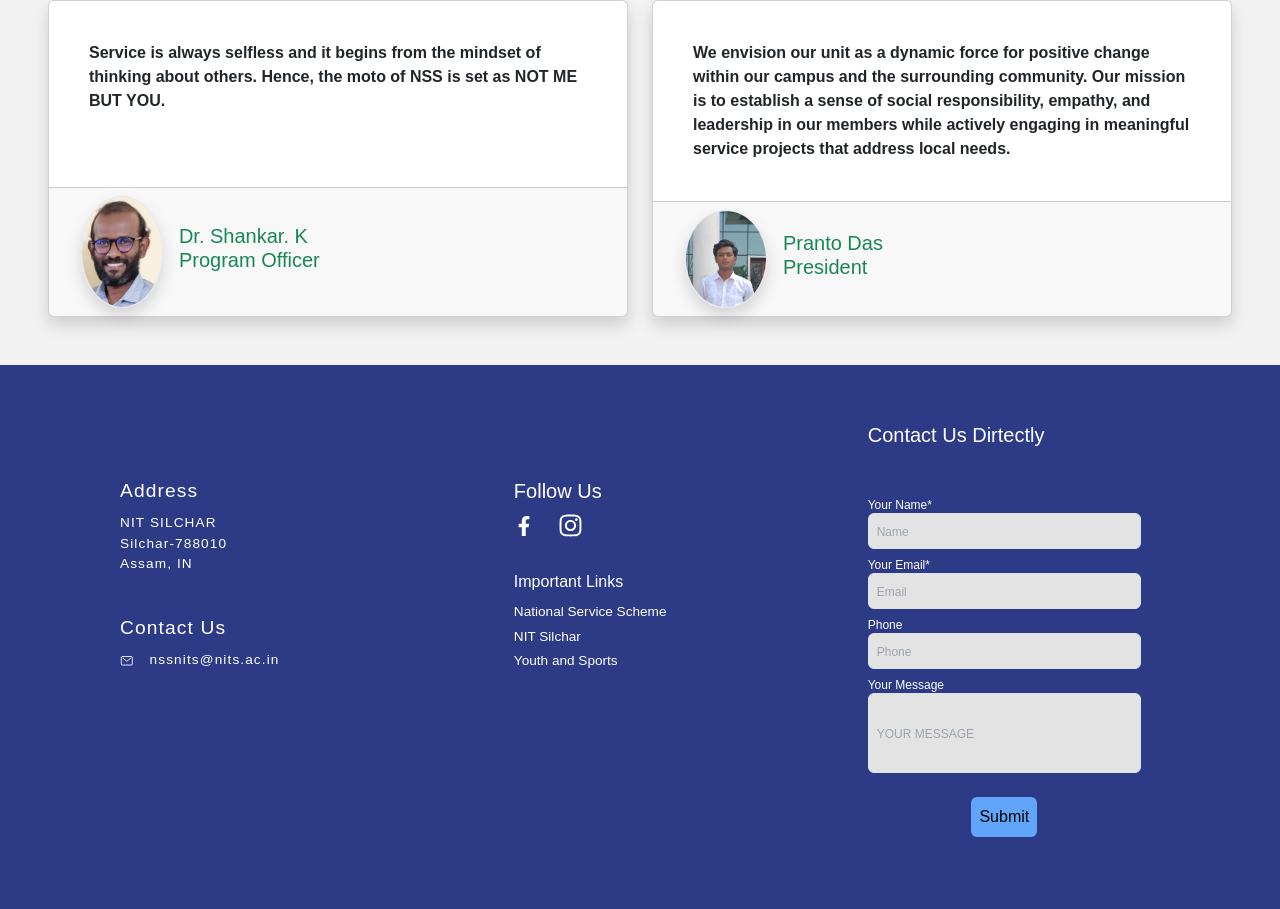
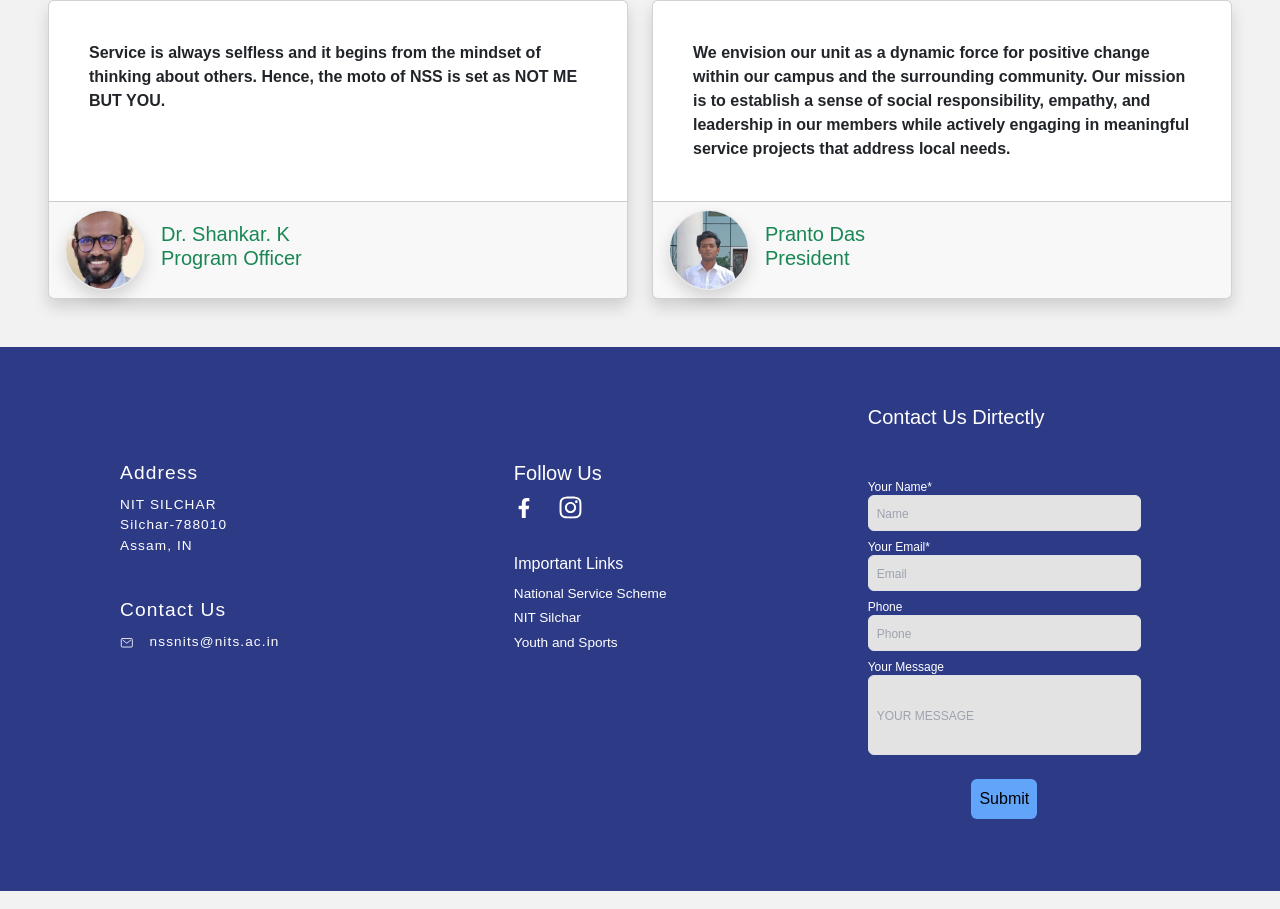
Before and after one commit to Doobiii/project_nss, a React (Create React App) app: page /About in a window 1280 px wide. Shown: the part 1182-2091 px from the top of the page. Built offline with nearby package versions, Linux system fonts and the light colour scheme.

Commit message:
about-img-adj, team changes

```diff
--- a/src/components/about/About.jsx
+++ b/src/components/about/About.jsx
@@ -74,19 +74,26 @@ function About() {
               <div className="col-lg-6 deta">
                 <Card className="h-100 shadow">
                   <CardBody>
-                    <div className="p-4">
+                    <div className="p-4 xyz">
                       <CardText>
                         <strong> {item.info[0]}</strong>
                       </CardText>
                     </div>
                   </CardBody>
                   <CardFooter className="d-flex align-items-center">
-                    <img
-                      src={item.imageUrl}
-                      className="img-fluid rounded-circle mx-3 shadow"
-                      alt={item.name}
-                    />
-                    <CardTitle className="text-success">
+                    <div style={{ width: "5rem", height: "5rem" }}>
+                      <img
+                        src={item.imageUrl}
+                        className="img-fluid rounded-circle shadow"
+                        alt={item.name}
+                        style={{
+                          width: "100%",
+                          height: "100%",
+                          objectFit: "cover",
+                        }}
+                      />
+                    </div>
+                    <CardTitle className="text-success ml-4">
                       {item.name}
                       <br />
                       {item.designation}
--- a/src/db/team.json
+++ b/src/db/team.json
@@ -38,7 +38,7 @@
   {
     "id": 5,
     "name": "Pratap Sing",
-    "designation": "Joint Secretary (Research) ",
+    "designation": "Joint Secretary (Research & Development) ",
     "imageUrl": "https://res.cloudinary.com/sahincloudinary/image/upload/f_auto,q_auto/v1/nss_events/team/pratap",
     "facebook": "https://www.facebook.com/share/mDcjoZ2ULem9DY1F/?mibextid=qi2Omg",
     "linkedin": "https://www.linkedin.com/in/pratap-sing-096a79240",
```
